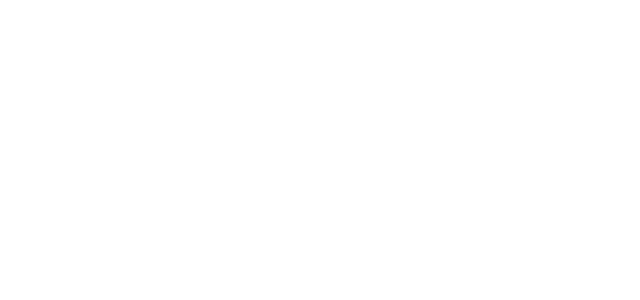
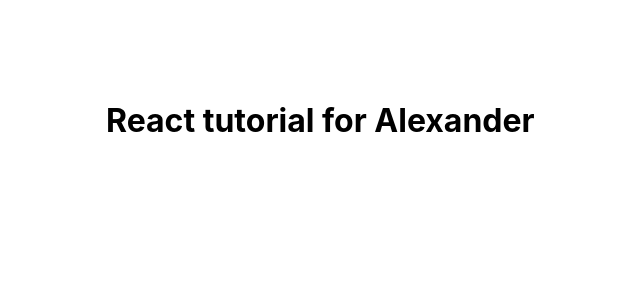
Before and after one commit to AlexanderMukas/react-app, a React (Create React App) app: page / in a window 1280 px wide. Shown: the top 300 px of the page, without its empty margins (234-874 px from the left). Built offline with nearby package versions, Linux system fonts and the light colour scheme.

Commit message:
Add some code Commit

```diff
--- a/src/App.js
+++ b/src/App.js
@@ -2,7 +2,9 @@
 
 function App() {
   return (
-    <div />
+    <div className="wrapper">
+      <h1>React tutorial for Alexander</h1>
+    </div>
   );
 }
 
--- a/src/index.css
+++ b/src/index.css
@@ -11,3 +11,9 @@
   font-family: source-code-pro, Menlo, Monaco, Consolas, 'Courier New',
     monospace;
 }
+/* New by Mukas AP. */
+.wrapper {
+  padding-top: 5rem;
+  margin: 0 auto;
+  width: 600px;
+}
```
